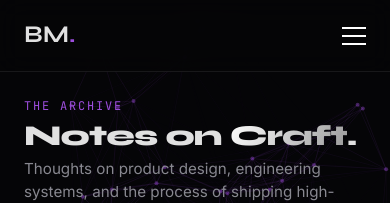
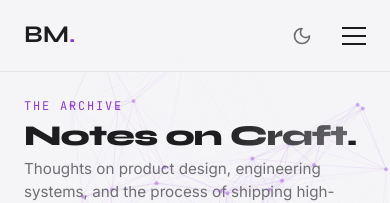
Before and after one commit to call493/mandara, a React (Vite) app: page /mandara/blogs in a window 390 px wide. Shown: the top 203 px of the page. Built offline with nearby package versions, Linux system fonts and the light colour scheme.

Commit message:
Add light and dark mode toggle

```diff
--- a/index.html
+++ b/index.html
@@ -14,6 +14,17 @@
           );
         }
       }(window.location))
+    </script>
+    <script type="text/javascript">
+      (function() {
+        const saved = localStorage.getItem('theme');
+        if (saved) {
+          document.documentElement.setAttribute('data-theme', saved);
+        } else {
+          const prefersLight = window.matchMedia('(prefers-color-scheme: light)').matches;
+          document.documentElement.setAttribute('data-theme', prefersLight ? 'light' : 'dark');
+        }
+      })();
     </script>
 
     <title>Braxton Mandara | Product Designer & Developer</title>
--- a/src/components/NavBar.jsx
+++ b/src/components/NavBar.jsx
@@ -1,10 +1,58 @@
 import { useEffect, useRef, useState } from 'react';
 import { Link, useLocation } from 'react-router-dom';
+import useTheme from '../hooks/useTheme.js';
+
+function SunIcon() {
+  return (
+    <svg
+      xmlns="http://www.w3.org/2000/svg"
+      width="20"
+      height="20"
+      viewBox="0 0 24 24"
+      fill="none"
+      stroke="currentColor"
+      strokeWidth="2"
+      strokeLinecap="round"
+      strokeLinejoin="round"
+      className="sun-icon"
+    >
+      <circle cx="12" cy="12" r="4" />
+      <path d="M12 2v2" />
+      <path d="M12 20v2" />
+      <path d="m4.93 4.93 1.41 1.41" />
+      <path d="m17.66 17.66 1.41 1.41" />
+      <path d="M2 12h2" />
+      <path d="M20 12h2" />
+      <path d="m6.34 17.66-1.41 1.41" />
+      <path d="m19.07 4.93-1.41 1.41" />
+    </svg>
+  );
+}
+
+function MoonIcon() {
+  return (
+    <svg
+      xmlns="http://www.w3.org/2000/svg"
+      width="20"
+      height="20"
+      viewBox="0 0 24 24"
+      fill="none"
+      stroke="currentColor"
+      strokeWidth="2"
+      strokeLinecap="round"
+      strokeLinejoin="round"
+      className="moon-icon"
+    >
+      <path d="M12 3a6 6 0 0 0 9 9 9 9 0 1 1-9-9Z" />
+    </svg>
+  );
+}
 
 export default function NavBar({ activeSectionId }) {
   const location = useLocation();
   const [menuOpen, setMenuOpen] = useState(false);
   const containerRef = useRef(null);
+  const { theme, toggleTheme } = useTheme();
 
   useEffect(() => {
     if (!menuOpen) return;
@@ -68,6 +116,15 @@ export default function NavBar({ activeSectionId }) {
                 </li>
               ),
             )}
+            <li>
+              <button
+                className="theme-toggle-btn"
+                onClick={toggleTheme}
+                aria-label={theme === 'dark' ? 'Switch to light mode' : 'Switch to dark mode'}
+              >
+                {theme === 'dark' ? <SunIcon /> : <MoonIcon />}
+              </button>
+            </li>
           </ul>
         </div>
       </nav>
@@ -78,6 +135,15 @@ export default function NavBar({ activeSectionId }) {
             BM<span className="accent">.</span>
           </Link>
         </div>
+
+        <div className="nav-actions-mobile">
+          <button
+            className="theme-toggle-btn"
+            onClick={toggleTheme}
+            aria-label={theme === 'dark' ? 'Switch to light mode' : 'Switch to dark mode'}
+          >
+            {theme === 'dark' ? <SunIcon /> : <MoonIcon />}
+          </button>
 
           <div className={`menu-overlay ${menuOpen ? 'open' : ''}`} onClick={() => setMenuOpen(false)}></div>
 
@@ -125,6 +191,7 @@ export default function NavBar({ activeSectionId }) {
               </div>
             </div>
           </div>
+        </div>
       </nav>
     </>
   );
--- /dev/null
+++ b/src/hooks/useTheme.js
@@ -0,0 +1,21 @@
+import { useEffect, useState } from 'react';
+
+export default function useTheme() {
+  const [theme, setTheme] = useState(() => {
+    const saved = localStorage.getItem('theme');
+    if (saved) return saved;
+    const prefersLight = window.matchMedia('(prefers-color-scheme: light)').matches;
+    return prefersLight ? 'light' : 'dark';
+  });
+
+  useEffect(() => {
+    document.documentElement.setAttribute('data-theme', theme);
+    localStorage.setItem('theme', theme);
+  }, [theme]);
+
+  const toggleTheme = () => {
+    setTheme((prev) => (prev === 'dark' ? 'light' : 'dark'));
+  };
+
+  return { theme, toggleTheme };
+}
--- a/style.css
+++ b/style.css
@@ -21,6 +21,24 @@
     --accent-glow: rgba(157, 78, 221, 0.5);
     --accent-dim: rgba(157, 78, 221, 0.1);
 
+    /* Dynamic UI component colors */
+    --nav-bg: rgba(5, 5, 7, 0.85);
+    --modal-overlay-bg: rgba(5, 5, 7, 0.9);
+    --btn-nav-bg: rgba(255, 255, 255, 0.05);
+    --btn-pill-sec-hover: rgba(255, 255, 255, 0.05);
+    --shipped-links-bg: rgba(255, 255, 255, 0.02);
+    --shipped-link-bg: rgba(255, 255, 255, 0.01);
+    --shipped-link-fav-border: rgba(255, 255, 255, 0.05);
+    --tech-tag-bg: rgba(255, 255, 255, 0.03);
+
+    --text-highlight: #fff;
+    --card-title-color: #fff;
+    --metric-num-color: #fff;
+    --modal-h2-color: #fff;
+
+    --hamburger-span-bg: white;
+    --tech-tag-hover-color: #fff;
+
     /* Typography */
     --font-heading: 'Syne', sans-serif;
     --font-body: 'Inter', sans-serif;
@@ -32,6 +50,52 @@
     --nav-height: 80px;
     --max-width: 1100px;
 }
+
+/* -----------------------------------------------------------
+   1a. LIGHT THEME OVERRIDES
+----------------------------------------------------------- */
+html[data-theme='light'] {
+    /* 60% - The Void (now light canvas) */
+    --bg-main: #f5f5f7;
+    --bg-sec: #ffffff;
+
+    /* 30% - Structure */
+    --card-bg: #ffffff;
+    --card-border: rgba(0, 0, 0, 0.08);
+    --card-hover: #eaeaea;
+    --text-main: #1d1d1f;
+    --text-muted: #6e6e73;
+
+    /* 10% - Accent */
+    --accent: #8b3dc8; /* Slightly darker violet for better accessibility */
+    --accent-glow: rgba(139, 61, 200, 0.25);
+    --accent-dim: rgba(139, 61, 200, 0.08);
+
+    /* Dynamic UI component colors */
+    --nav-bg: rgba(245, 245, 247, 0.85);
+    --modal-overlay-bg: rgba(245, 245, 247, 0.9);
+    --btn-nav-bg: rgba(0, 0, 0, 0.04);
+    --btn-pill-sec-hover: rgba(0, 0, 0, 0.04);
+    --shipped-links-bg: rgba(0, 0, 0, 0.02);
+    --shipped-link-bg: rgba(0, 0, 0, 0.01);
+    --shipped-link-fav-border: rgba(0, 0, 0, 0.04);
+    --tech-tag-bg: rgba(0, 0, 0, 0.03);
+
+    --text-highlight: #1d1d1f;
+    --card-title-color: #1d1d1f;
+    --metric-num-color: #1d1d1f;
+    --modal-h2-color: #1d1d1f;
+
+    --hamburger-span-bg: #1d1d1f;
+    --tech-tag-hover-color: var(--accent);
+}
+
+html[data-theme='light'] .text-gradient {
+    background: linear-gradient(120deg, #1d1d1f, #6e6e73);
+    -webkit-background-clip: text;
+    -webkit-text-fill-color: transparent;
+}
+
 
 /* -----------------------------------------------------------
    2. RESET & GLOBAL ELEMENTS
@@ -48,6 +112,7 @@ body {
     font-family: var(--font-body);
     line-height: 1.6;
     overflow-x: hidden;
+    transition: background-color 0.3s ease, color 0.3s ease;
 }
 
 html {
@@ -123,7 +188,7 @@ ul {
 }
 
 .highlight {
-    color: #fff;
+    color: var(--text-highlight);
     font-weight: 500;
 }
 
@@ -139,9 +204,10 @@ ul {
     align-items: center;
     padding: 0 5%;
     height: var(--nav-height);
-    background: rgba(5, 5, 7, 0.8);
+    background: var(--nav-bg);
     backdrop-filter: blur(12px);
     border-bottom: 1px solid var(--card-border);
+    transition: background-color 0.3s ease, border-color 0.3s ease;
 }
 
 .logo a {
@@ -173,10 +239,11 @@ ul {
 
 /* The "Let's Chat" button in nav */
 .btn-nav {
-    background: rgba(255, 255, 255, 0.05);
+    background: var(--btn-nav-bg);
     padding: 8px 16px;
     border-radius: 6px;
     border: 1px solid var(--card-border);
+    transition: background-color 0.3s ease, border-color 0.3s ease, color 0.3s ease;
 }
 
 .btn-nav:hover {
@@ -203,9 +270,10 @@ ul {
         position: sticky;
         top: 0;
         z-index: 100;
-        background: rgba(5, 5, 7, 0.8);
+        background: var(--nav-bg);
         backdrop-filter: blur(12px);
         border-bottom: 1px solid var(--card-border);
+        transition: background-color 0.3s ease, border-color 0.3s ease;
     }
 
     .menu-overlay {
@@ -237,7 +305,7 @@ ul {
     .hamburger-icon span {
         width: 24px;
         height: 2px;
-        background: white;
+        background: var(--hamburger-span-bg);
         transition: 0.3s cubic-bezier(0.25, 0.8, 0.25, 1);
     }
 
@@ -422,7 +490,7 @@ section {
 
 .btn-pill.secondary:hover {
     border-color: var(--text-main);
-    background: rgba(255, 255, 255, 0.05);
+    background: var(--btn-pill-sec-hover);
 }
 
 /* Metrics */
@@ -443,7 +511,8 @@ section {
     font-family: var(--font-mono);
     font-size: 1.5rem;
     font-weight: 700;
-    color: #fff;
+    color: var(--metric-num-color);
+    transition: color 0.3s ease;
 }
 
 .metric-label {
@@ -519,7 +588,8 @@ section {
     font-family: var(--font-heading);
     font-size: 1.25rem;
     margin-bottom: 20px;
-    color: #fff;
+    color: var(--card-title-color);
+    transition: color 0.3s ease;
 }
 
 .card-icon {
@@ -570,7 +640,8 @@ section {
     padding: 14px;
     border: 1px solid var(--card-border);
     border-radius: var(--radius-sm);
-    background: rgba(255, 255, 255, 0.02);
+    background: var(--shipped-links-bg);
+    transition: background-color 0.3s ease, border-color 0.3s ease;
 }
 
 .shipped-links-title {
@@ -595,7 +666,8 @@ section {
     border-radius: 10px;
     border: 1px solid transparent;
     color: var(--text-main);
-    background: rgba(255, 255, 255, 0.01);
+    background: var(--shipped-link-bg);
+    transition: all 0.3s ease;
 }
 
 .shipped-link:hover {
@@ -608,7 +680,8 @@ section {
     width: 18px;
     height: 18px;
     border-radius: 4px;
-    box-shadow: 0 0 0 1px rgba(255, 255, 255, 0.05);
+    box-shadow: 0 0 0 1px var(--shipped-link-fav-border);
+    transition: box-shadow 0.3s ease;
 }
 
 /* -----------------------------------------------------------
@@ -633,18 +706,18 @@ section {
 }
 
 .tech-tag {
-    background: rgba(255, 255, 255, 0.03);
+    background: var(--tech-tag-bg);
     border: 1px solid var(--card-border);
     padding: 8px 16px;
     border-radius: 50px;
     font-size: 0.9rem;
-    transition: 0.2s;
+    transition: background-color 0.3s ease, border-color 0.3s ease, color 0.3s ease;
 }
 
 .tech-tag:hover {
     background: var(--accent-dim);
     border-color: var(--accent);
-    color: #fff;
+    color: var(--tech-tag-hover-color);
 }
 
 /* -----------------------------------------------------------
@@ -723,13 +796,13 @@ section {
     top: 0;
     width: 100%;
     height: 100%;
-    background-color: rgba(5, 5, 7, 0.9);
+    background-color: var(--modal-overlay-bg);
     /* Dark overlay */
     backdrop-filter: blur(5px);
     justify-content: center;
     align-items: center;
     opacity: 0;
-    transition: opacity 0.3s ease;
+    transition: opacity 0.3s ease, background-color 0.3s ease;
 }
 
 .modal.open {
@@ -788,7 +861,8 @@ section {
     font-family: var(--font-heading);
     font-size: 2rem;
     margin-bottom: 16px;
-    color: #fff;
+    color: var(--modal-h2-color);
+    transition: color 0.3s ease;
 }
 
 .modal-text p {
@@ -1076,3 +1150,42 @@ footer {
         grid-template-columns: 1fr;
     }
 }
+
+/* Theme Toggle Button Styles */
+.theme-toggle-btn {
+    background: none;
+    border: none;
+    cursor: pointer;
+    color: var(--text-muted);
+    padding: 8px;
+    border-radius: 50%;
+    display: flex;
+    align-items: center;
+    justify-content: center;
+    transition: all 0.3s ease;
+    margin-left: 8px;
+}
+
+.theme-toggle-btn:hover {
+    color: var(--accent);
+    background: var(--accent-dim);
+    transform: scale(1.08);
+}
+
+.theme-toggle-btn:active svg {
+    transform: scale(0.9) rotate(30deg);
+}
+
+.theme-toggle-btn svg {
+    display: block;
+    width: 20px;
+    height: 20px;
+    stroke-width: 2;
+    transition: transform 0.3s ease, color 0.3s ease;
+}
+
+.nav-actions-mobile {
+    display: flex;
+    align-items: center;
+    gap: 12px;
+}
```
Lines whose indentation alone changed are shown as unchanged.
